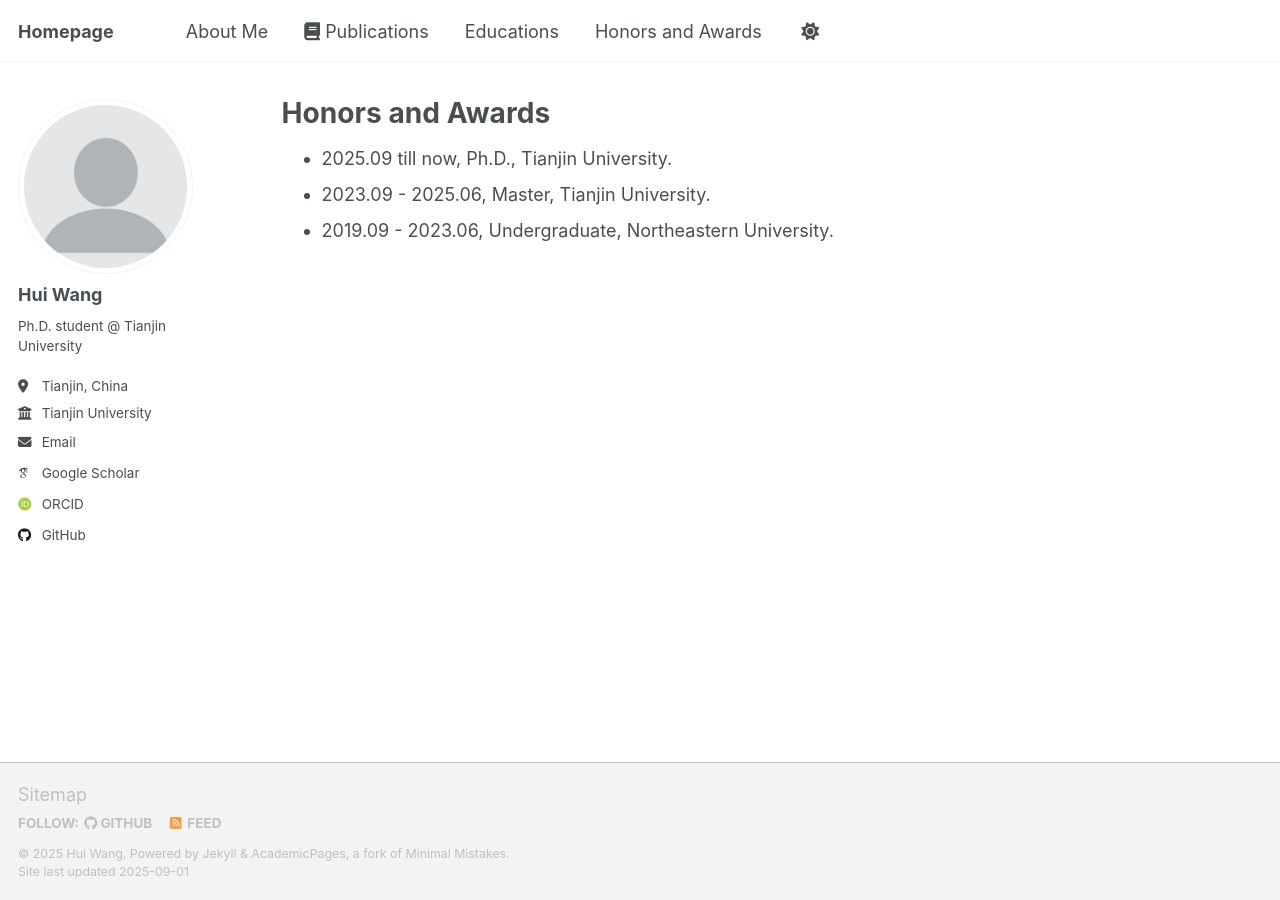
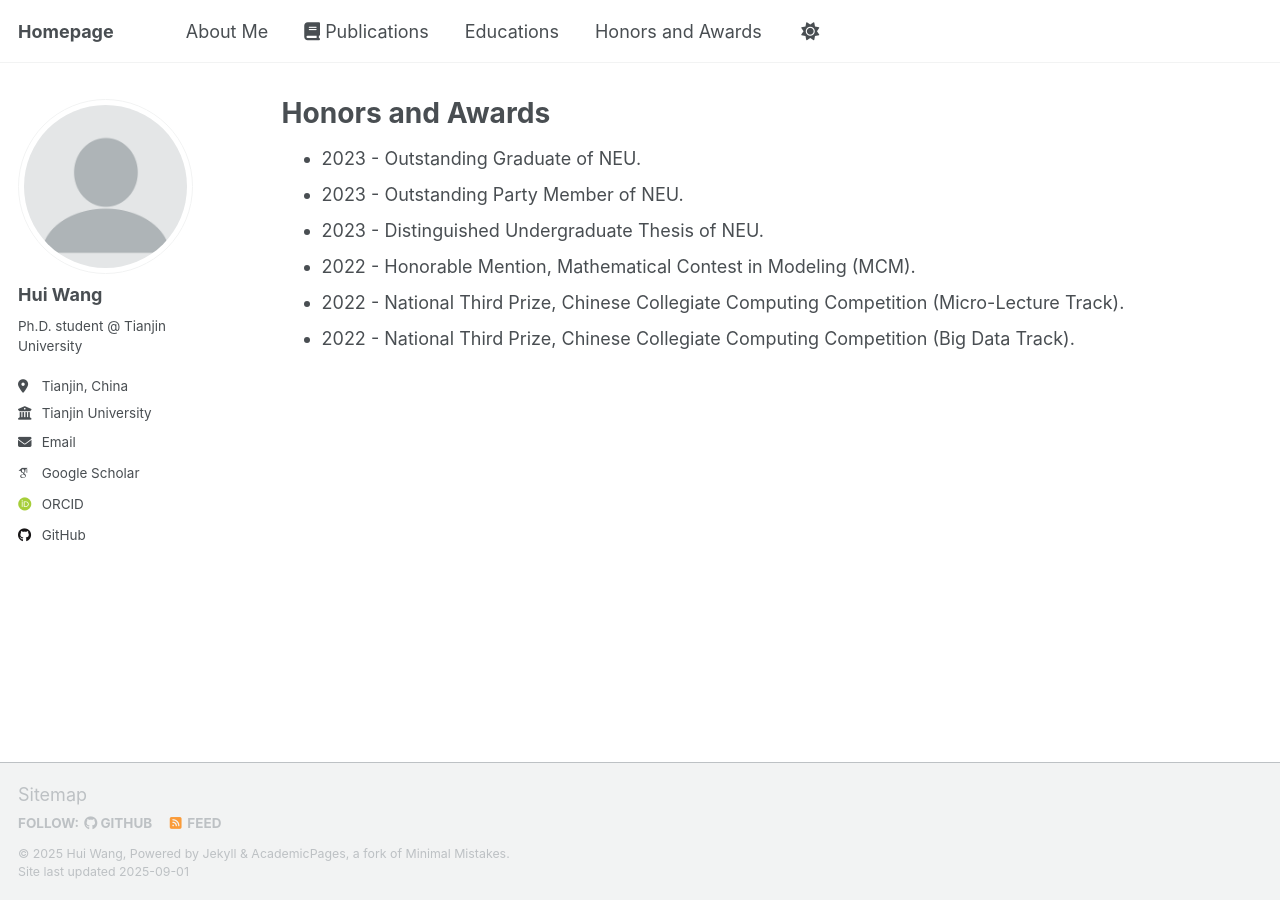
Before and after one commit to HaileyHui/wanghui, a Jekyll site: the page built from _pages/honors.html, in a window 1280 px wide. Built offline with Jekyll 4.4.1, drawn with Linux system fonts in a browser that asks for light colours; some web fonts are replaced; a script that is not in the unit is left out.

Commit message:
Update honors.html

```diff
--- a/_pages/honors.html
+++ b/_pages/honors.html
@@ -6,7 +6,11 @@ author_profile: true
 ---
 
 <ul>
-  <li>2025.09 till now, Ph.D., Tianjin University.</li>
-  <li>2023.09 - 2025.06, Master, Tianjin University.</li>
-  <li>2019.09 - 2023.06, Undergraduate, Northeastern University.</li>
+  <li>2023 - Outstanding Graduate of NEU.</li>
+  <li>2023 - Outstanding Party Member of NEU.</li>
+  <li>2023 - Distinguished Undergraduate Thesis of NEU.</li>
+  <li>2022 - Honorable Mention, Mathematical Contest in Modeling (MCM).</li>
+  <li>2022 - National Third Prize, Chinese Collegiate Computing Competition (Micro-Lecture Track).</li>
+  <li>2022 - National Third Prize, Chinese Collegiate Computing Competition (Big Data Track).</li>
+
 </ul>
```
